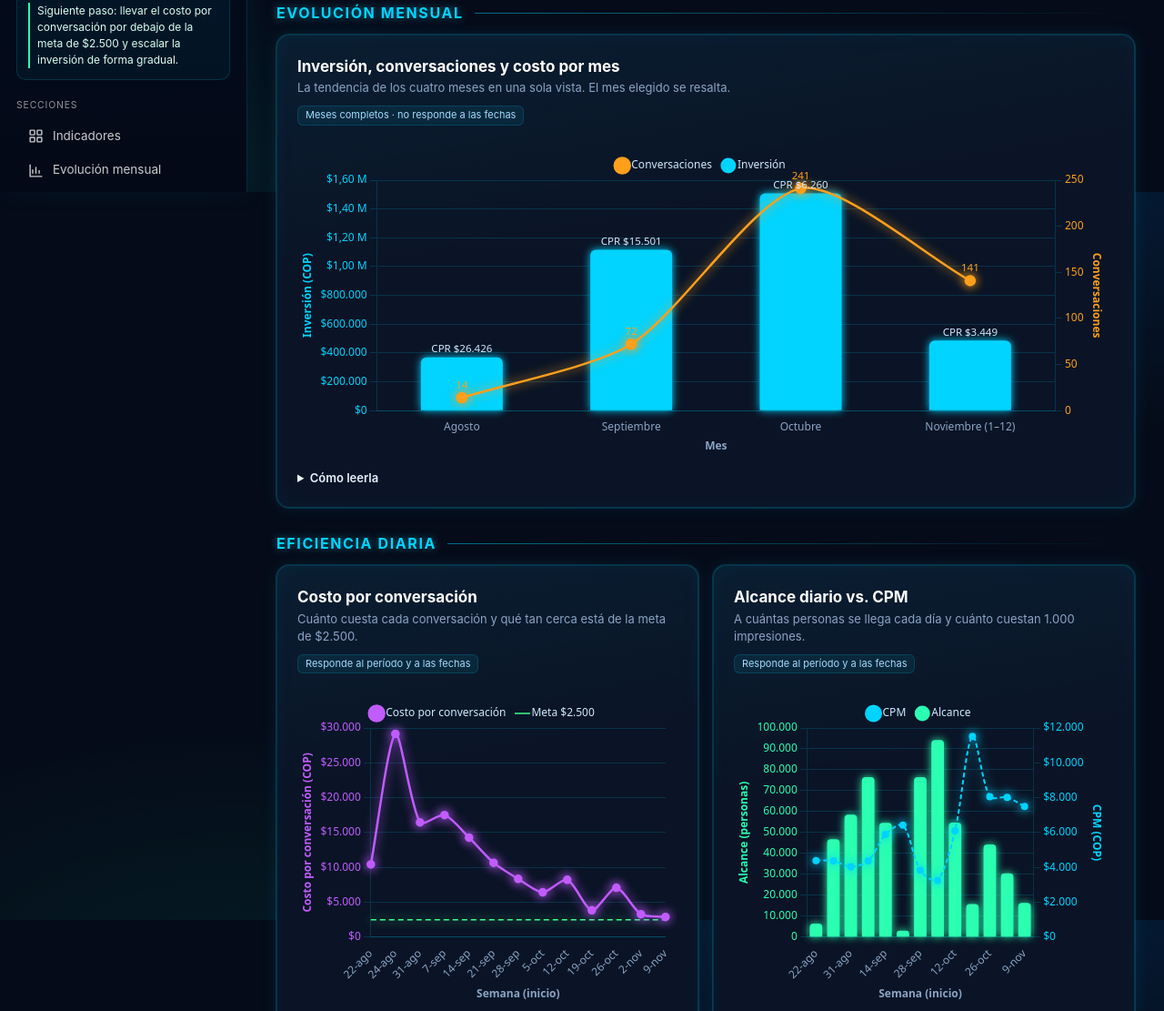
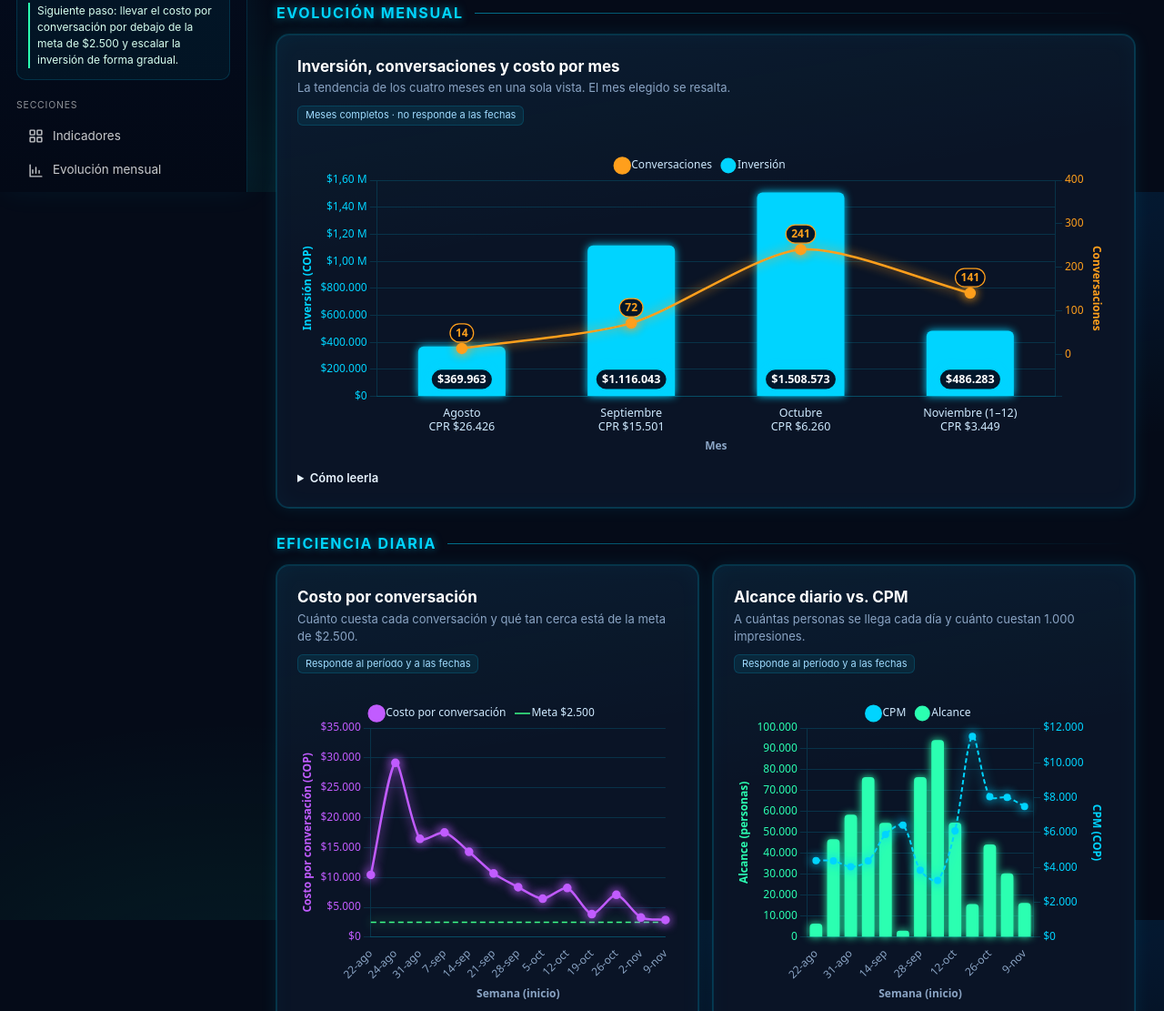
Before and after one commit to idearssolucionescreativas-hash/balancemensualgrandpere, a plain HTML site: page index.html in a window 1280 px wide. Shown: the part 589-1700 px from the top of the page at 91% size. Drawn offline with nearby package versions, Linux system fonts and the light colour scheme.

Commit message:
Add files via upload

```diff
--- a/index.html
+++ b/index.html
@@ -283,7 +283,8 @@ footer{color:var(--muted);font-size:12px;margin-top:24px}
   <span class="badge">Meses completos · no responde a las fechas</span>
   <div class="cw"><canvas id="c4"></canvas></div>
   <details><summary>Cómo leerla</summary>
-    <ul><li>Columnas = inversión del mes (eje izquierdo). Línea naranja = conversaciones (eje derecho). El tooltip agrega el costo por conversación.</li>
+    <ul><li>Columnas = inversión del mes (eje izquierdo). La etiqueta en la base de cada columna muestra el total invertido ese mes; en pantallas pequeñas se abrevia (M = millones).</li>
+    <li>Línea naranja = conversaciones (eje derecho). Debajo del nombre de cada mes aparece su costo por conversación (CPR).</li>
     <li>Agosto solo tuvo pauta del 22 al 31 y noviembre tiene datos hasta el 12; por eso sus columnas son más bajas.</li></ul>
   </details>
 </div>
@@ -371,11 +372,40 @@ const valueLabels = {
   afterDatasetsDraw(chart){ const {ctx}=chart;
     chart.data.datasets.forEach((ds,i)=>{ if(!ds.valueLabel) return; const meta=chart.getDatasetMeta(i); if(meta.hidden) return;
       ctx.save(); ctx.font=(chart.width<560?'10px':'11.5px')+' system-ui,sans-serif'; ctx.fillStyle=ds.labelColor||css('--text'); ctx.textAlign='center'; ctx.textBaseline='bottom';
-      meta.data.forEach((el,j)=>{ const t=ds.valueLabel(ds.data[j],j); if(t!=null) ctx.fillText(t, el.x, el.y-(ds.type==='line'?8:3)); });
+      meta.data.forEach((el,j)=>{ const t=ds.valueLabel(ds.data[j],j); if(t==null) return;
+        if(ds.type!=='line'){ ctx.fillText(t, el.x, el.y-3); return; }
+        // Line labels sit on a dark pill so they stay readable over the cyan columns
+        const fs=chart.width<560?10.5:12; ctx.font=`700 ${fs}px system-ui,-apple-system,"Segoe UI",sans-serif`;
+        const c=ds.labelColor||ds.borderColor, tw=ctx.measureText(t).width+12, h=fs+8;
+        const x=Math.max(chart.chartArea.left-20, Math.min(el.x-tw/2, chart.chartArea.right+20-tw)), y=el.y-h-7;
+        ctx.fillStyle='rgba(3,12,30,.95)'; ctx.beginPath(); ctx.roundRect(x,y,tw,h,h/2); ctx.fill();
+        ctx.lineWidth=1.3; ctx.strokeStyle=c; ctx.stroke();
+        ctx.fillStyle=c; ctx.textAlign='center'; ctx.textBaseline='middle'; ctx.fillText(t, x+tw/2, y+h/2+.5);
+        ctx.textAlign='center'; ctx.textBaseline='bottom'; ctx.font=(chart.width<560?'10px':'11.5px')+' system-ui,sans-serif'; ctx.fillStyle=ds.labelColor||css('--text');
+      });
       ctx.restore(); });
   }
 };
-Chart.register(neonGlow, valueLabels);
+// Pill with the bar's total drawn at the base of each column (full amount, or short form when the column is narrow)
+const shortCOP = v => v>=1e6 ? '$'+(v/1e6).toFixed(2).replace('.',',')+' M' : '$'+nf.format(Math.round(v/1000))+' mil';
+const baseLabels = {
+  id:'baseLabels',
+  afterDatasetsDraw(chart){ const ctx=chart.ctx, g=css('--gasto');
+    chart.data.datasets.forEach((ds,i)=>{ if(!ds.baseLabel) return; const meta=chart.getDatasetMeta(i); if(meta.hidden) return;
+      const fs = chart.width<560 ? 10.5 : 12.5; ctx.save(); ctx.font=`700 ${fs}px system-ui,-apple-system,"Segoe UI",sans-serif`;
+      meta.data.forEach((el,j)=>{ const v=ds.data[j]; if(!v) return;
+        const bw = el.width || 40; let t = ds.baseLabel(v,false); if(ctx.measureText(t).width+14 > bw) t = ds.baseLabel(v,true);
+        const tw = Math.min(ctx.measureText(t).width+14, bw+18), h = fs+10, x = el.x-tw/2, y = el.base-h-7;
+        ctx.globalAlpha = ds.baseAlpha ? ds.baseAlpha[j] : 1;
+        ctx.shadowColor=g; ctx.shadowBlur=12; ctx.fillStyle='rgba(3,12,30,.94)';
+        ctx.beginPath(); ctx.roundRect(x,y,tw,h,h/2); ctx.fill();
+        ctx.shadowBlur=0; ctx.lineWidth=1.4; ctx.strokeStyle=g; ctx.stroke();
+        ctx.fillStyle='#ffffff'; ctx.textAlign='center'; ctx.textBaseline='middle'; ctx.fillText(t, el.x, y+h/2+.5);
+      });
+      ctx.restore(); });
+  }
+};
+Chart.register(neonGlow, valueLabels, baseLabels);
 
 // ---------- HTML tooltip (outside canvas; 56 px above the finger, held 3 s) ----------
 const tipEl=document.getElementById('chartTip'); let tipTouch=false, tipHolding=false, tipTimer=null;
@@ -504,7 +534,8 @@ function chart1(S){
     return r.sp ? [`Inversión: ${cop(r.sp)}`,`Conversaciones: ${int(r.conv)}`,`Costo por conversación: ${r.conv?cop(r.sp/r.conv):'n/d'}`] : ['Sin pauta activa'];}}};
   o.scales={x:{ticks:xTicks(),grid:{display:false},title:axT(xTitle())},
     y:{beginAtZero:true,position:'left',ticks:{color:g,callback:v=>copM(v)},title:axT('Inversión (COP)',g)},
-    y1:{beginAtZero:true,position:'right',grid:{drawOnChartArea:false},ticks:{color:c,precision:0,callback:v=>int(v)},title:axT('Conversaciones',c)}};
+    y1:{beginAtZero:true,grace:'20%',position:'right',grid:{drawOnChartArea:false},ticks:{color:c,precision:0,callback:v=>int(v)},title:axT('Conversaciones',c)}};
+  o.scales.y.grace='8%';
   const showLbl = S.length<=16;
   mk('c1',{data:{labels:S.map(r=>r.lab),datasets:[
     {type:'line',label:'Conversaciones iniciadas',data:S.map(r=>r.conv),borderColor:c,backgroundColor:c,yAxisID:'y1',tension:.3,pointRadius:S.length>60?2:3.5,borderWidth:2.5,labelColor:c,valueLabel:showLbl?(v=>v?int(v):null):null},
@@ -516,7 +547,7 @@ function chart2(S){
   o.plugins.tooltip={callbacks:{title:i=>S[i[0].dataIndex].title,label:()=>null,afterBody:i=>{const r=S[i[0].dataIndex], v=vals[i[0].dataIndex];
     return [`Costo por conversación: ${v?cop(v):'n/d'}`,`Inversión: ${cop(r.sp)}`,`Conversaciones: ${int(r.conv)}`, v ? (v<2500?'✔ Bajo la meta de $2.500':'Por encima de la meta') : (r.sp?'Hubo pauta pero ninguna conversación':'Sin pauta activa')];}}};
   o.scales={x:{ticks:xTicks(),grid:{display:false},title:axT(xTitle())},
-    y:{beginAtZero:true,max:Math.min(CAP,Math.max(5000,...vals.filter(ok))*1.08),ticks:{color:rc,callback:v=>copS(v)},title:axT('Costo por conversación (COP)',rc)}};
+    y:{beginAtZero:true,max:Math.max(0,...vals.filter(ok))>CAP?CAP:undefined,grace:'8%',ticks:{color:rc,callback:v=>copS(v)},title:axT('Costo por conversación (COP)',rc)}};
   mk('c2',{data:{labels:S.map(r=>r.lab),datasets:[
     {type:'line',label:'Costo por conversación',data:vals.map(v=>v==null?null:Math.min(v,CAP)),borderColor:rc,backgroundColor:rc,tension:.25,spanGaps:false,borderWidth:2.5,
       pointRadius:S.length>60?2:3.5,pointBackgroundColor:vals.map(v=>v!=null&&v<2500?okc:rc),pointBorderColor:vals.map(v=>v!=null&&v<2500?okc:rc)},
@@ -541,11 +572,14 @@ function chart4(){
   o.plugins.tooltip={callbacks:{title:i=>M[i[0].dataIndex].lab+' 2026',label:()=>null,afterBody:i=>{const r=M[i[0].dataIndex];
     return [`Inversión: ${cop(r.sp)}`,`Conversaciones: ${int(r.conv)}`,`Costo por conversación: ${cop(r.cpr)}`,`Alcance: ${int(r.reach)} personas`];}}};
   o.scales={x:{grid:{display:false},title:axT('Mes')},
-    y:{beginAtZero:true,ticks:{color:g,callback:v=>copM(v)},title:axT('Inversión (COP)',g)},
-    y1:{beginAtZero:true,position:'right',grid:{drawOnChartArea:false},ticks:{color:c,callback:v=>int(v)},title:axT('Conversaciones',c)}};
-  mk('c4',{data:{labels:M.map(r=>r.lab),datasets:[
+    y:{beginAtZero:true,grace:'12%',ticks:{color:g,callback:v=>copM(v)},title:axT('Inversión (COP)',g)},
+    // The conversations axis starts below zero so low months float above the investment pill at the column base
+    y1:{min:-Math.round(Math.max(...M.map(r=>r.conv))*0.4),grace:'45%',position:'right',grid:{drawOnChartArea:false},ticks:{color:c,callback:v=>v<0?'':int(v)},title:axT('Conversaciones',c)}};
+  o.scales.x.ticks={color:'#cfeaff',font:{size:isPhone()?10.5:12.5}};
+  mk('c4',{data:{labels:M.map(r=>[r.lab,'CPR '+copS(r.cpr)]),datasets:[
     {type:'line',label:'Conversaciones',data:M.map(r=>r.conv),borderColor:c,backgroundColor:c,yAxisID:'y1',tension:.25,pointRadius:5,borderWidth:2.5,labelColor:c,valueLabel:v=>int(v)},
-    {type:'bar',label:'Inversión',data:M.map(r=>r.sp),backgroundColor:M.map(r=>per==='ALL'||r.k===per?g:dim),borderRadius:6,yAxisID:'y',maxBarThickness:90,valueLabel:(v,j)=>'CPR '+copS(M[j].cpr),labelColor:'#cfeaff'}]},options:o});
+    {type:'bar',label:'Inversión',data:M.map(r=>r.sp),backgroundColor:M.map(r=>per==='ALL'||r.k===per?g:dim),borderRadius:6,yAxisID:'y',maxBarThickness:96,
+      baseLabel:(v,short)=>short?shortCOP(v):copS(v), baseAlpha:M.map(r=>per==='ALL'||r.k===per?1:.6)}]},options:o});
   // Table
   const T=metrics('ALL',P.ALL.min,P.ALL.max);
   const row=(r,name,cls)=>`<tr class="${cls||''}"><td>${name}</td><td class="num" data-l="Inversión">${cop(r.sp)}</td><td class="num" data-l="Conversaciones">${int(r.conv)}</td><td class="num" data-l="Costo por conversación">${cop(r.cpr)}</td><td class="num" data-l="Alcance">${r.reachExact?'':'≈'}${int(r.reach)}</td><td class="num" data-l="Impresiones">${int(r.imp)}</td><td class="num" data-l="Frecuencia">${r.freq?dec(r.freq):'n/d'}</td><td class="num" data-l="CPM">${cop(r.cpm)}</td><td class="num" data-l="CTR">${pct(r.ctr,2)}</td><td class="num" data-l="Seguidores IG">${int(r.fol)}</td><td class="num" data-l="Días con pauta">${r.days}</td></tr>`;
```
